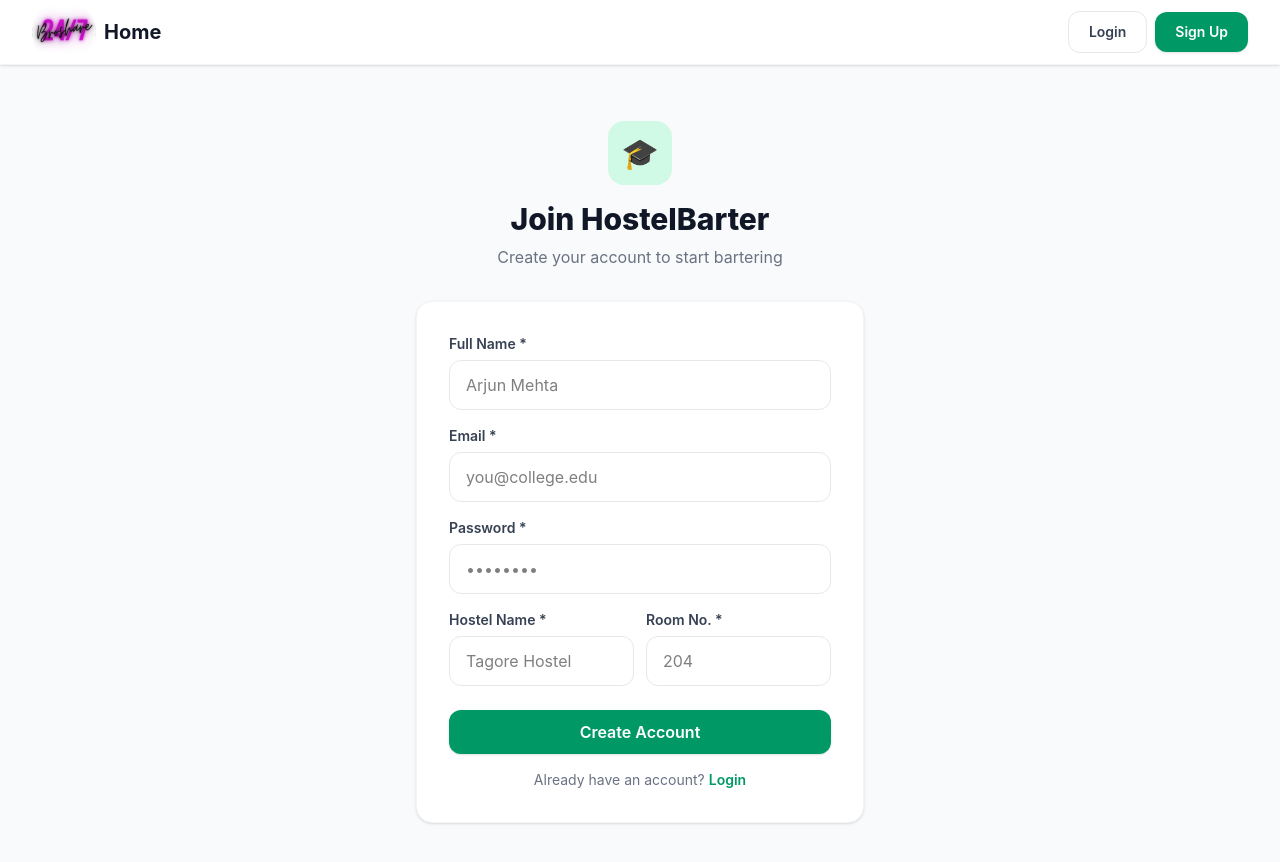
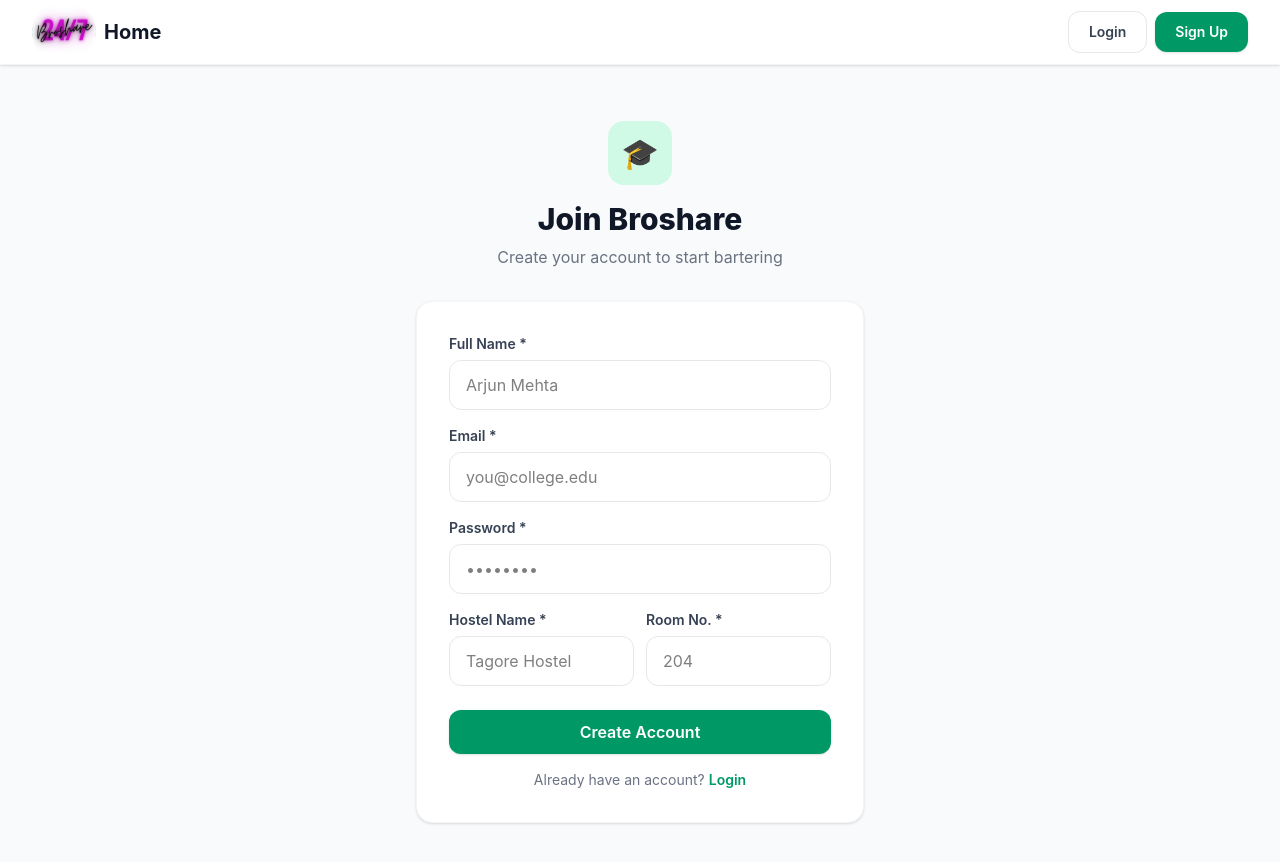
Before and after one commit to tilaklinux/Broshare_, a React (Vite) app: page /register in a window 1280 px wide. Shown: the top 862 px of the page. Built offline with nearby package versions, Linux system fonts and the light colour scheme.

Commit message:
Change the name

```diff
--- a/src/pages/Register.jsx
+++ b/src/pages/Register.jsx
@@ -56,7 +56,7 @@ function Register() {
             <span className="text-3xl">🎓</span>
           </div>
           <h2 className="text-3xl font-extrabold text-gray-900">
-            Join HostelBarter
+            Join Broshare
           </h2>
           <p className="text-gray-500 mt-2">
             Create your account to start bartering
```
